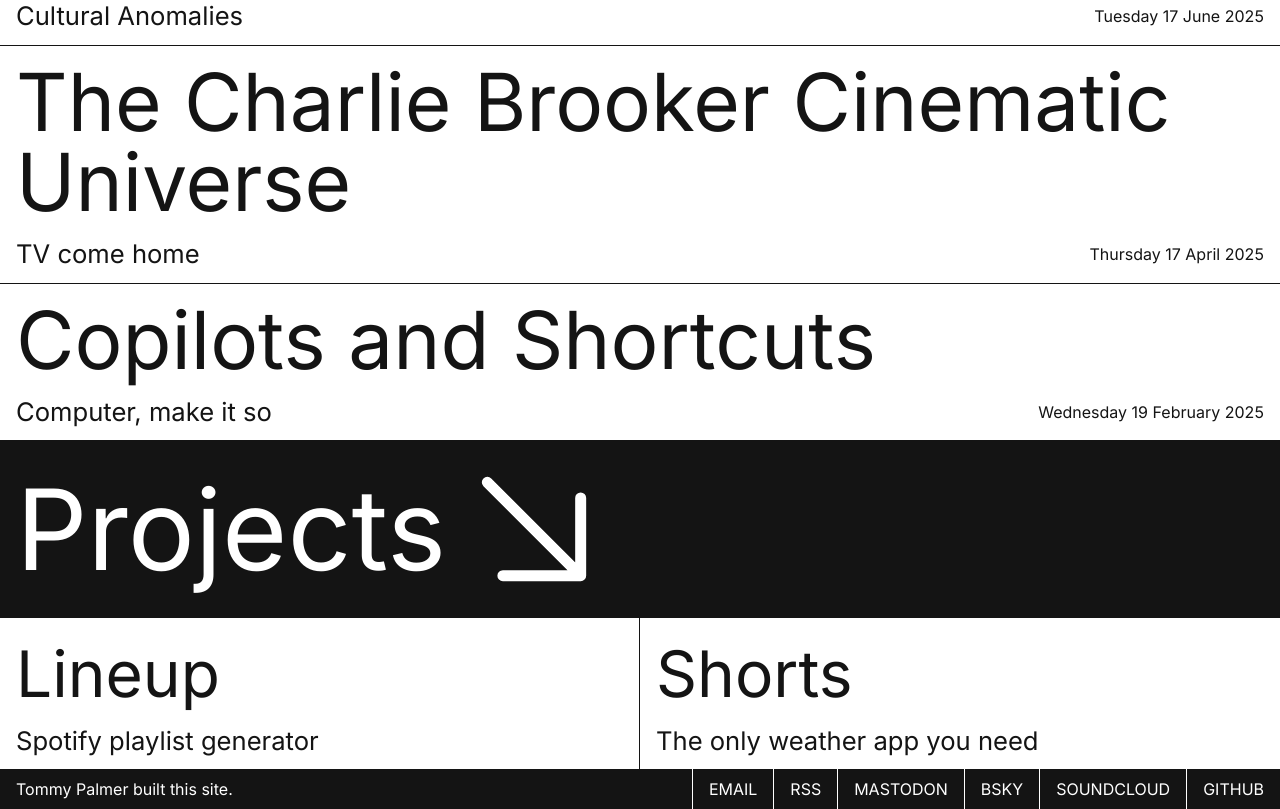
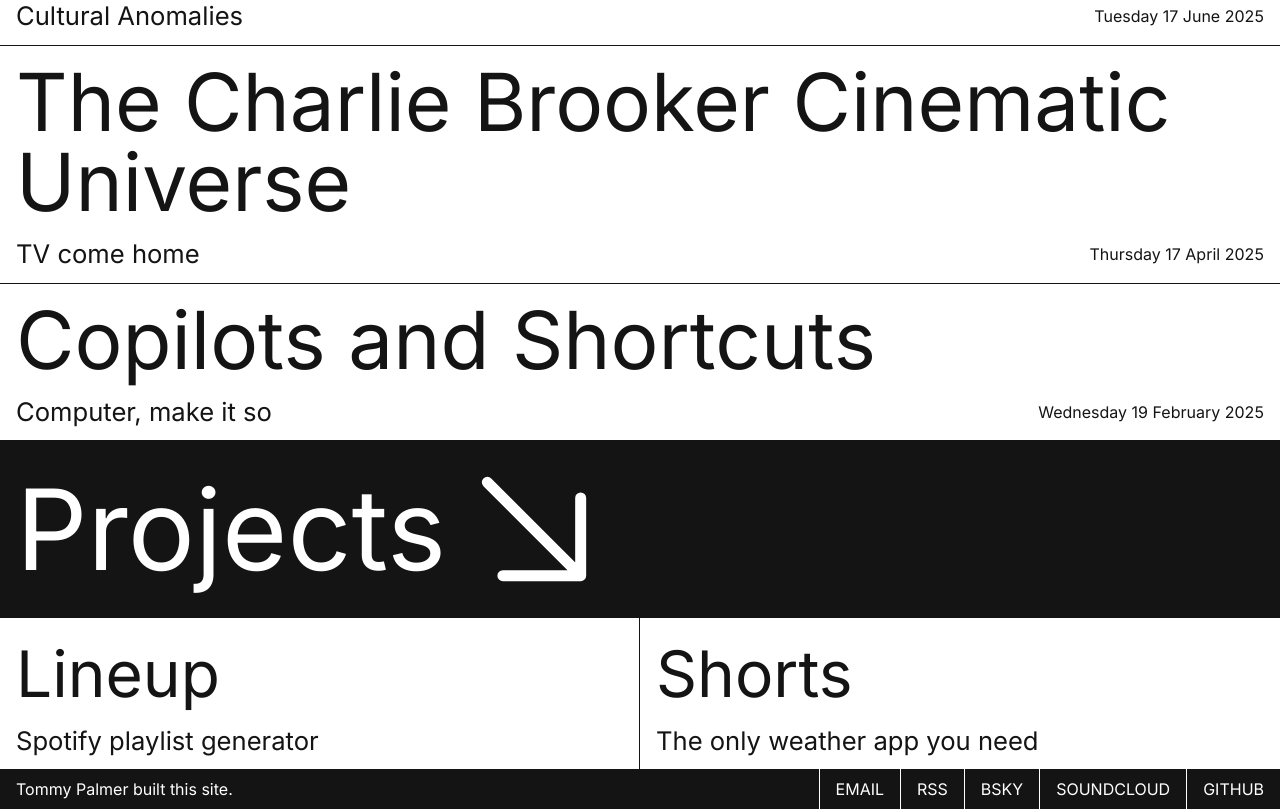
Before and after one commit to tommyp/tommyp.org, an Astro site: page / in a window 1280 px wide. Shown: the part 980-1789 px from the top of the page. Built offline with nearby package versions, Linux system fonts and the light colour scheme; Astro itself is replaced by a stand-in of ours.

Commit message:
remove mastodon

```diff
--- a/src/components/Footer.astro
+++ b/src/components/Footer.astro
@@ -7,10 +7,6 @@ const links = [
 	{
 		href: '/rss.xml',
 		text: 'rss'
-	},
-	{
-		href: 'https://mastodon.social/@tommyp',
-		text: 'Mastodon'
 	},
 	{
 		href: 'https://bsky.app/profile/tommyp.bsky.social',
```
